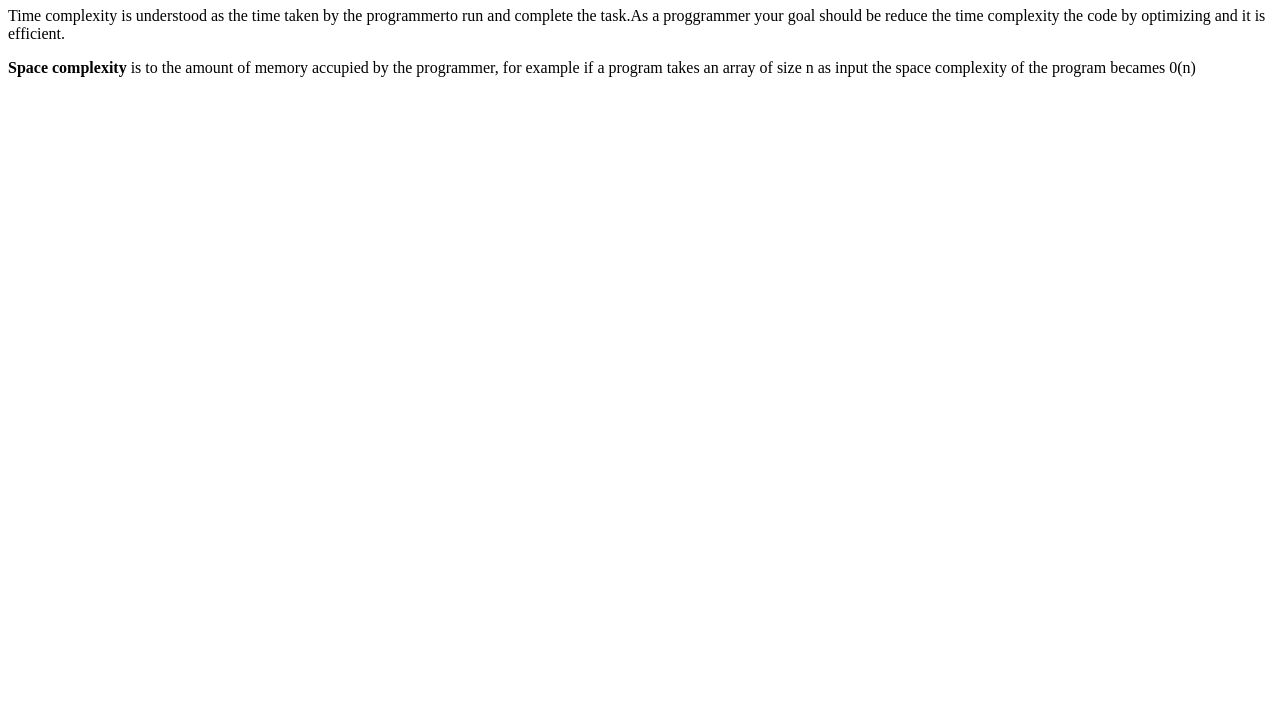
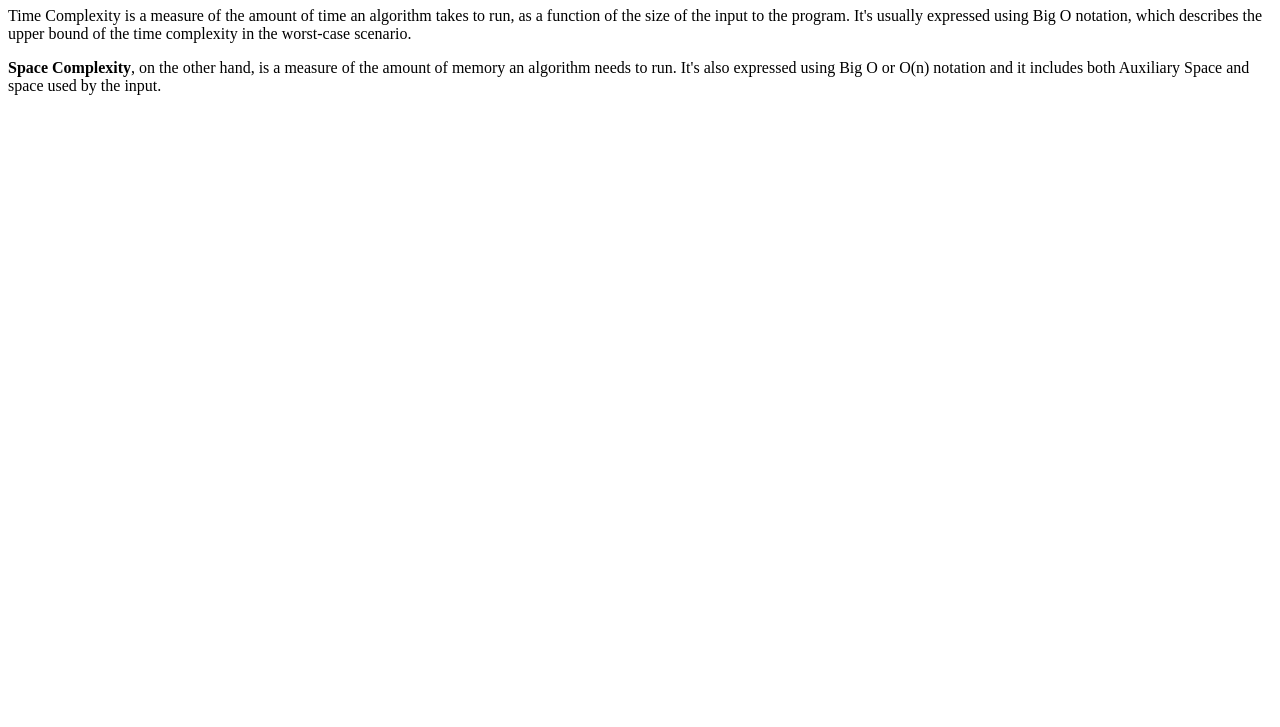
Before and after one commit to acciojob/time-and-space-complexity-sdeSameerSweety, a website: page main.html in a window 1280 px wide. Shown: the part 73-800 px from the top of the page. Drawn offline with Linux system fonts and the light colour scheme.

Commit message:
created a submission

```diff
--- a/main.html
+++ b/main.html
@@ -7,8 +7,8 @@
 <body>
 	<!-- the entire body must be written by student -->
 	<h1>Time And Space Complexity</h1>
-		<p>Time complexity is understood as the time taken by the programmerto run and complete the task.As a proggrammer your goal should be reduce the time complexity the code by optimizing and it is efficient.</p>
-	<p><b>Space complexity </b>is to the amount of memory accupied by the programmer, for example if a program takes an array of size n as input the  space complexity of the program becames 0(n)</p>
+		<p>Time Complexity is a measure of the amount of time an algorithm takes to run, as a function of the size of the input to the program. It's usually expressed using Big O notation, which describes the upper bound of the time complexity in the worst-case scenario.</p>
+	<p><b>Space Complexity</b>, on the other hand, is a measure of the amount of memory an algorithm needs to run. It's also expressed using Big O or O(n) notation and it includes both Auxiliary Space and space used by the input.</p>
     <script type="text/javascript" src="./script.js">
 </script>
 
```
